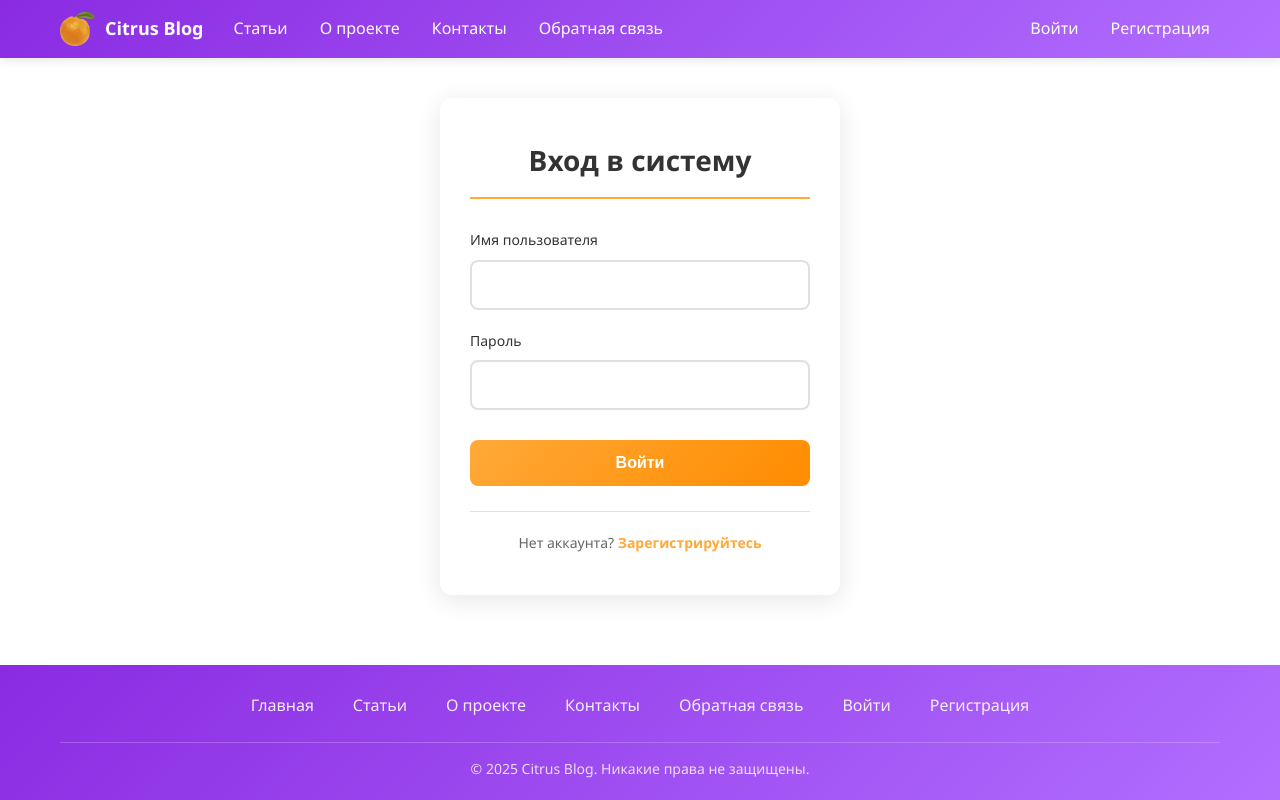
After one commit to Axeniter/web-labs, a Django app: page /login/ in a window 1280 px wide. The commit adds this page. Run offline with Django 5.2, Linux system fonts and the light colour scheme.

Commit message:
Add: register and login templates and styles
add register template and styles
add login template and styles
add custom names for all pages

```diff
--- /dev/null
+++ b/blog/news_blog/static/css/login.css
@@ -0,0 +1,137 @@
+.auth-container {
+    display: flex;
+    justify-content: center;
+    align-items: center;
+    min-height: 60vh;
+    padding: 20px;
+}
+
+.auth-form {
+    width: 100%;
+    max-width: 400px;
+    background: #ffffff;
+    padding: 40px 30px;
+    border-radius: 12px;
+    box-shadow: 0 5px 25px rgba(0, 0, 0, 0.1);
+}
+
+.auth-title {
+    color: #333;
+    font-size: 28px;
+    font-weight: 600;
+    text-align: center;
+    margin-bottom: 30px;
+    border-bottom: 2px solid #ffa938;
+    padding-bottom: 15px;
+}
+
+.auth-form-content {
+    display: flex;
+    flex-direction: column;
+    gap: 20px;
+}
+
+.form-group {
+    display: flex;
+    flex-direction: column;
+}
+
+.form-label {
+    color: #333;
+    font-weight: 500;
+    margin-bottom: 8px;
+    font-size: 14px;
+}
+
+.form-input {
+    padding: 12px 16px;
+    border: 2px solid #e0e0e0;
+    border-radius: 8px;
+    font-size: 16px;
+    font-family: inherit;
+    transition: all 0.3s ease;
+    background-color: #fff;
+    color: #333;
+}
+
+.form-input:focus {
+    outline: none;
+    border-color: #ffa938;
+    box-shadow: 0 0 0 3px rgba(255, 169, 56, 0.1);
+}
+
+.btn-submit {
+    background: linear-gradient(135deg, #ffa938, #ff8c00);
+    color: white;
+    border: none;
+    padding: 14px 20px;
+    font-size: 16px;
+    font-weight: 600;
+    border-radius: 8px;
+    cursor: pointer;
+    transition: all 0.3s ease;
+    margin-top: 10px;
+}
+
+.btn-submit:hover {
+    background: linear-gradient(135deg, #ff8c00, #e67e00);
+    transform: translateY(-2px);
+    box-shadow: 0 4px 15px rgba(255, 140, 0, 0.3);
+}
+
+.btn-submit:active {
+    transform: translateY(0);
+}
+
+.auth-links {
+    text-align: center;
+    margin-top: 25px;
+    padding-top: 20px;
+    border-top: 1px solid #e0e0e0;
+}
+
+.auth-links p {
+    color: #666;
+    margin: 0;
+    font-size: 14px;
+}
+
+.auth-links a {
+    color: #ffa938;
+    font-weight: 600;
+    text-decoration: none;
+    transition: color 0.3s ease;
+}
+
+.auth-links a:hover {
+    color: #ff8c00;
+    text-decoration: underline;
+}
+
+.error-message {
+    color: #e74c3c;
+    font-size: 14px;
+    margin-top: 5px;
+    padding: 8px 12px;
+    background-color: #fdf2f2;
+    border: 1px solid #f5c6cb;
+    border-radius: 4px;
+}
+
+@media (max-width: 480px) {
+    .auth-form {
+        padding: 30px 20px;
+        margin: 10px;
+        width: calc(100% - 20px);
+    }
+
+    .auth-title {
+        font-size: 24px;
+        margin-bottom: 25px;
+    }
+
+    .btn-submit {
+        padding: 12px 16px;
+        font-size: 15px;
+    }
+}
--- a/blog/news_blog/templates/about.html
+++ b/blog/news_blog/templates/about.html
@@ -1,5 +1,7 @@
 {% extends "base.html" %}
 {% load static %}
+
+{% block title %}Citrus | О проекте{% endblock %}
 
 {% block extra_styles %}
 <link rel="stylesheet" href="{% static "css/about.css" %}"/>
--- a/blog/news_blog/templates/article.html
+++ /dev/null
@@ -1,5 +0,0 @@
-{% extends "base.html" %}
-
-{% block main %}
-Статья: {{id}}
-{% endblock %}
--- a/blog/news_blog/templates/articles_invalid_category.html
+++ b/blog/news_blog/templates/articles_invalid_category.html
@@ -1,4 +1,6 @@
 {% extends 'base.html' %}
+
+{% block title %}Citrus | Категория не найдена{% endblock %}
 
 {% block main %}
 <div>
--- a/blog/news_blog/templates/articles_list.html
+++ b/blog/news_blog/templates/articles_list.html
@@ -1,7 +1,7 @@
 {% extends 'base.html' %}
 {% load static %}
 
-{% block title %}Citrus | {% if category %}{{ category|title }}{% else %}Все статьи{% endif %}{% endblock %}
+{% block title %}Citrus | {% if category %}{{ category|title }}{% else %}Статьи{% endif %}{% endblock %}
 
 {% block extra_styles %}
 <link rel="stylesheet" href="{% static "css/articles_list.css" %}"/>
--- a/blog/news_blog/templates/contact.html
+++ b/blog/news_blog/templates/contact.html
@@ -1,4 +1,6 @@
 {% extends "base.html" %}
+
+{% block title %}Citrus | Контакты{% endblock %}
 
 {% block main %}
 <div>
--- a/blog/news_blog/templates/feedback.html
+++ b/blog/news_blog/templates/feedback.html
@@ -1,5 +1,8 @@
 {% extends "base.html" %}
 {% load static %}
+
+{% block title %}Citrus | Обратная связь{% endblock %}
+
 {% block extra_styles %}
 <link rel="stylesheet" href="{% static "css/feedback.css" %}">
 {% endblock %}
--- a/blog/news_blog/templates/feedback_success.html
+++ b/blog/news_blog/templates/feedback_success.html
@@ -1,5 +1,8 @@
 {% extends "base.html" %}
 {% load static %}
+
+{% block title %}Citrus | Сообщение отправлено{% endblock %}
+
 {% block extra_styles %}
 <link rel="stylesheet" href="{% static "css/feedback_success.css" %}">
 {% endblock %}
--- a/blog/news_blog/templates/home.html
+++ b/blog/news_blog/templates/home.html
@@ -1,4 +1,6 @@
 {% extends "base.html" %}
+
+{% block title %}Citrus | Главная{% endblock %}
 
 {% block main %}
 <h1>Добро пожаловать в Новостной Блог!</h1>
--- /dev/null
+++ b/blog/news_blog/templates/login.html
@@ -0,0 +1,36 @@
+{% extends 'base.html' %}
+{% load static %}
+
+{% block title %}Citrus | Вход в систему{% endblock %}
+
+{% block extra_styles %}
+<link rel="stylesheet" href="{% static "css/login.css" %}"/>
+{% endblock %}
+
+{% block main %}
+<div class="auth-container">
+    <div class="auth-form">
+        <h2 class="auth-title">Вход в систему</h2>
+
+        <form method="post" class="auth-form-content">
+            {% csrf_token %}
+
+            <div class="form-group">
+                <label for="username" class="form-label">Имя пользователя</label>
+                <input type="text" name="username" class="form-input" id="username" required>
+            </div>
+
+            <div class="form-group">
+                <label for="password" class="form-label">Пароль</label>
+                <input type="password" name="password" class="form-input" id="password" required>
+            </div>
+
+            <button type="submit" class="btn-submit">Войти</button>
+        </form>
+
+        <div class="auth-links">
+            <p>Нет аккаунта? <a href="{% url 'register' %}">Зарегистрируйтесь</a></p>
+        </div>
+    </div>
+</div>
+{% endblock %}
```
Also changed, not shown: blog/news_blog/static/css/register.css (added, +171 -0 lines), blog/news_blog/templates/register.html (added, +39 -0 lines), blog/news_blog/migrations/0001_initial.py (added).
